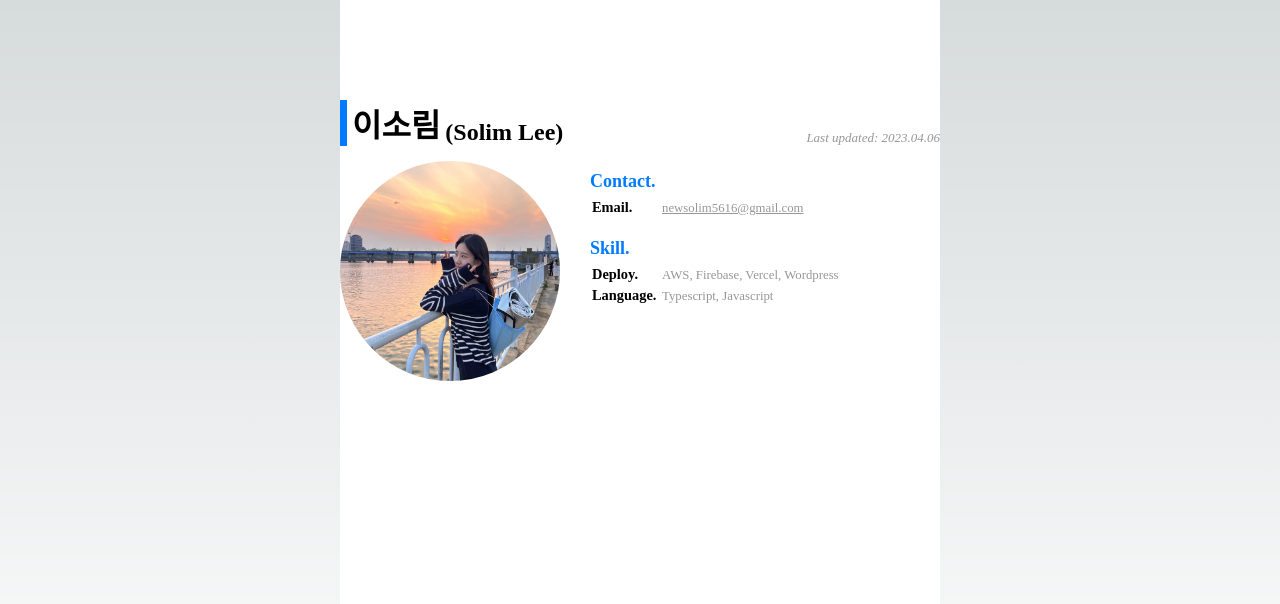
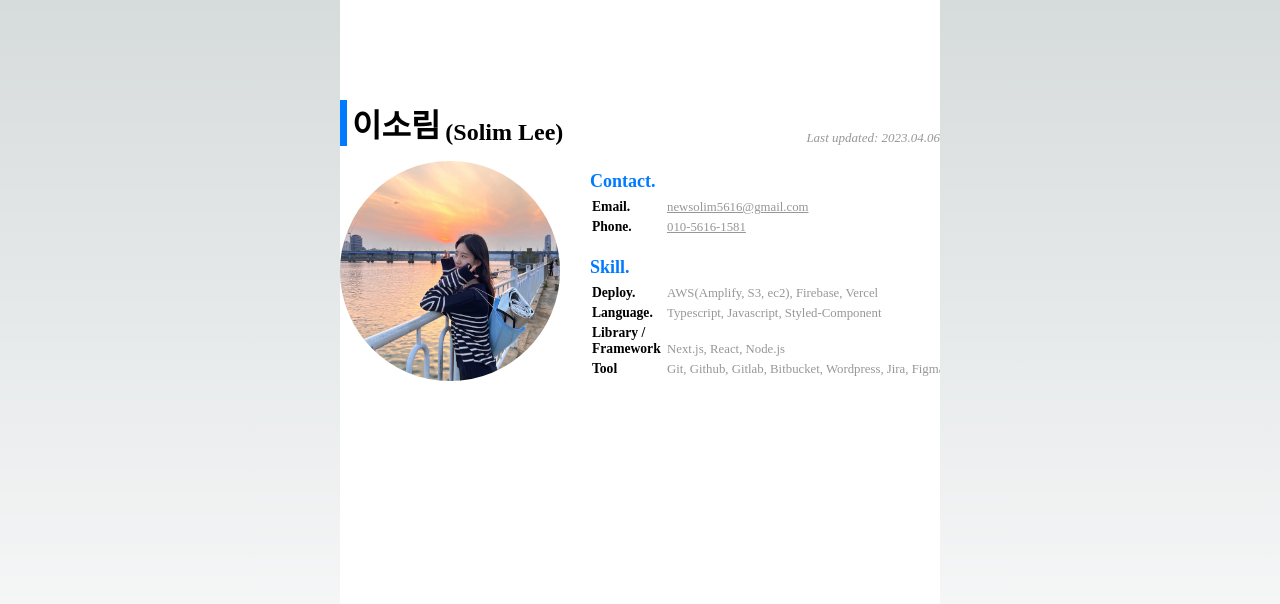
Before and after one commit to solimleee/solim_portfolio, a Next.js app: page / in a window 1280 px wide. Shown: the top 604 px of the page. Built offline with nearby package versions, Linux system fonts and the light colour scheme.

Commit message:
vercel deploy

```diff
--- a/app/layout.tsx
+++ b/app/layout.tsx
@@ -1,3 +1,4 @@
+/* eslint-disable @next/next/no-script-component-in-head */
 'use client';
 
 import styled, { ThemeProvider } from 'styled-components';
@@ -5,9 +6,11 @@ import './globals.css';
 import StyledComponentsRegistry from 'lib/registry';
 import { Inter } from 'next/font/google';
 import { theme } from 'styles/theme';
+import Script from 'next/script';
+import Head from 'next/head';
 
 // export const metadata = {
-//   title: '이소림-포트폴리오',
+// title: '이소림-포트폴리오',
 // };
 const inter = Inter({ subsets: ['latin'] });
 
@@ -17,13 +20,33 @@ export default function RootLayout({
   children: React.ReactNode;
 }) {
   return (
+    <>
       <html lang="en">
+        <Script
+          strategy="afterInteractive"
+          src="https://www.googletagmanager.com/gtag/js?id=G-S2LXH6YMYC"
+        />
+        <Script
+          id="gtag-init"
+          strategy="afterInteractive"
+          dangerouslySetInnerHTML={{
+            __html: `
+            window.dataLayer = window.dataLayer || [];
+          function gtag(){dataLayer.push(arguments);}
+          gtag('js', new Date());
+          gtag('config', 'G-S2LXH6YMYC', {
+            page_path: window.location.pathname
+          })`,
+          }}
+        />
+
         <StyledComponentsRegistry>
           <ThemeProvider theme={theme}>
             <Body>{children}</Body>
           </ThemeProvider>
         </StyledComponentsRegistry>
       </html>
+    </>
   );
 }
 
--- a/app/page.tsx
+++ b/app/page.tsx
@@ -1,3 +1,5 @@
+/* eslint-disable @next/next/no-script-component-in-head */
+/* eslint-disable @next/next/no-document-import-in-page */
 'use client';
 
 import Image from 'next/image';
@@ -7,9 +9,33 @@ import styles from './page.module.css';
 import styled, { ThemeProvider } from 'styled-components';
 import { theme } from 'styles/theme';
 import MyInfo from 'component/MyInfo';
+import * as gtag from '../lib/gtag';
+import Script from 'next/script';
+import { usePathname, useRouter, useSearchParams } from 'next/navigation';
+import Head from 'next/head';
 
 export default function Home() {
+  const router = useRouter();
+
   return (
+    <>
+      <Script
+        strategy="afterInteractive"
+        src="https://www.googletagmanager.com/gtag/js?id=G-S2LXH6YMYC"
+      />
+      <Script
+        id="gtag-init"
+        strategy="afterInteractive"
+        dangerouslySetInnerHTML={{
+          __html: `
+            window.dataLayer = window.dataLayer || [];
+          function gtag(){dataLayer.push(arguments);}
+          gtag('js', new Date());
+          gtag('config', 'G-S2LXH6YMYC', {
+            page_path: window.location.pathname
+          })`,
+        }}
+      />
       <ThemeProvider theme={theme}>
         <MainContainer>
           <MyInfo />
@@ -95,6 +121,7 @@ export default function Home() {
       </div> */}
         </MainContainer>
       </ThemeProvider>
+    </>
   );
 }
 
--- a/component/MyInfo.tsx
+++ b/component/MyInfo.tsx
@@ -5,19 +5,27 @@ import { theme } from 'styles/theme';
 interface TextProps {
   title: string;
   description: string;
-  type?: 'mail' | '';
+  type?: 'mail' | 'sms';
 }
 
 function MyInfo() {
   const TextWrap = ({ title, description, type }: TextProps) => {
+    const descriptionType = () => {
+      switch (type) {
+        case 'mail':
+          return <a href={`${description}`}>{description.slice(7)}</a>;
+        case 'sms':
+          return <a href={`${description}`}>{description.slice(4)}</a>;
+        default:
+          return <p>{description}</p>;
+          break;
+      }
+    };
+
     return (
       <TextWrapContainer>
         <h2>{title}</h2>
-        {type === 'mail' ? (
-          <a href={`${description}`}>{description.slice(7)}</a>
-        ) : (
-          <p>{description}</p>
-        )}
+        {descriptionType()}
       </TextWrapContainer>
     );
   };
@@ -41,36 +49,33 @@ function MyInfo() {
               description="mailto:newsolim5616@gmail.com"
               type="mail"
             />
+            <TextWrap
+              title="Phone."
+              description="sms:010-5616-1581"
+              type="sms"
+            />
+            {/* <a href="sms:010-5616-1581">tell:010-5616-1581</a> */}
           </div>
           <div className="contact_wrap">
             <h1>Skill.</h1>
             <TextWrap
               title="Deploy."
-              description="AWS, Firebase, Vercel, Wordpress"
+              description="AWS(Amplify, S3, ec2), Firebase, Vercel"
             />
-            <TextWrap title="Language." description="Typescript, Javascript" />
+            <TextWrap
+              title="Language."
+              description="Typescript, Javascript, Styled-Component"
+            />
+            <TextWrap
+              title="Library / Framework"
+              description="Next.js, React, Node.js"
+            />
+            <TextWrap
+              title="Tool"
+              description="Git, Github, Gitlab, Bitbucket, Wordpress, Jira, Figma"
+            />
           </div>
         </div>
-        {/* <div>
-          <div className="contact_wrap">
-            <h1>Contact.</h1>
-            <TextWrap>
-              <h2>Email. </h2>
-              <a href="mailto:newsolim5616@gmail.com">newsolim5616@gmail.com</a>
-            </TextWrap>
-          </div>
-          <div className="contact_wrap">
-            <h1>Skill.</h1>
-            <TextWrap>
-              <h2>Language. </h2>
-              <p>Typescript, JavaScript</p>
-            </TextWrap>
-            <TextWrap>
-              <h2>Deploy. </h2>
-              <p>Typescript, JavaScript</p>
-            </TextWrap>
-          </div>
-        </div> */}
       </InnerWrap>
     </MainContainer>
   );
@@ -102,8 +107,12 @@ const MainContainer = styled.div`
     margin: 0px 0px 15px 0px;
     border-left: 7px solid ${theme.color.blue};
 
-    @media (max-width: 780px) {
+    @media (max-width: 360px) {
       width: auto;
+    }
+
+    @media (min-width: 360px) and (max-width: 780px) {
+      width: 300px;
     }
 
     h2 {
@@ -163,9 +172,8 @@ const TextWrapContainer = styled.div`
 
   h2 {
     padding: 2px;
-    font-size: 0.9em;
-
-    width: 70px;
+    font-size: 0.85em;
+    width: 75px;
   }
   a {
     padding: 2px;
--- /dev/null
+++ b/lib/gtag.js
@@ -0,0 +1,17 @@
+export const GA_TRACKING_ID = 'G-S2LXH6YMYC'; // 측정ID 설정: .env 파일로 관리해도된다.
+
+// https://developers.google.com/analytics/devguides/collection/gtagjs/pages
+export const pageview = (url) => {
+  window.gtag('config', GA_TRACKING_ID, {
+    page_path: url,
+  });
+};
+
+// https://developers.google.com/analytics/devguides/collection/gtagjs/events
+export const event = ({ action, category, label, value }) => {
+  window.gtag('event', action, {
+    event_category: category,
+    event_label: label,
+    value: value,
+  });
+};
--- a/next.config.js
+++ b/next.config.js
@@ -1,6 +1,7 @@
 /** @type {import('next').NextConfig} */
 const nextConfig = {
   reactStrictMode: true,
+  nextScriptWorkers: true,
   swcMinify: true,
   images: {
     domains: ['media.tenor.com'],
--- a/package.json
+++ b/package.json
@@ -6,7 +6,8 @@
     "dev": "next dev",
     "build": "next build",
     "start": "next start",
-    "lint": "next lint"
+    "lint": "next lint",
+    "vercel-deploy": "next build && next export"
   },
   "dependencies": {
     "@types/node": "18.15.11",
@@ -21,5 +22,8 @@
     "styled-components": "^5.3.9",
     "styled-normalize": "^8.0.7",
     "typescript": "5.0.3"
+  },
+  "devDependencies": {
+    "@types/gtag.js": "^0.0.12"
   }
 }
--- a/tsconfig.json
+++ b/tsconfig.json
@@ -33,7 +33,8 @@
     "next-env.d.ts",
     "**/*.ts",
     "**/*.tsx",
-    ".next/types/**/*.ts"
+    ".next/types/**/*.ts",
+    "lib/gtag.js"
   ],
   "exclude": ["node_modules"]
 }
```
Also changed, not shown: 1 other file (tests, documents, lock files or other folders). Lines whose indentation alone changed are shown as unchanged.
